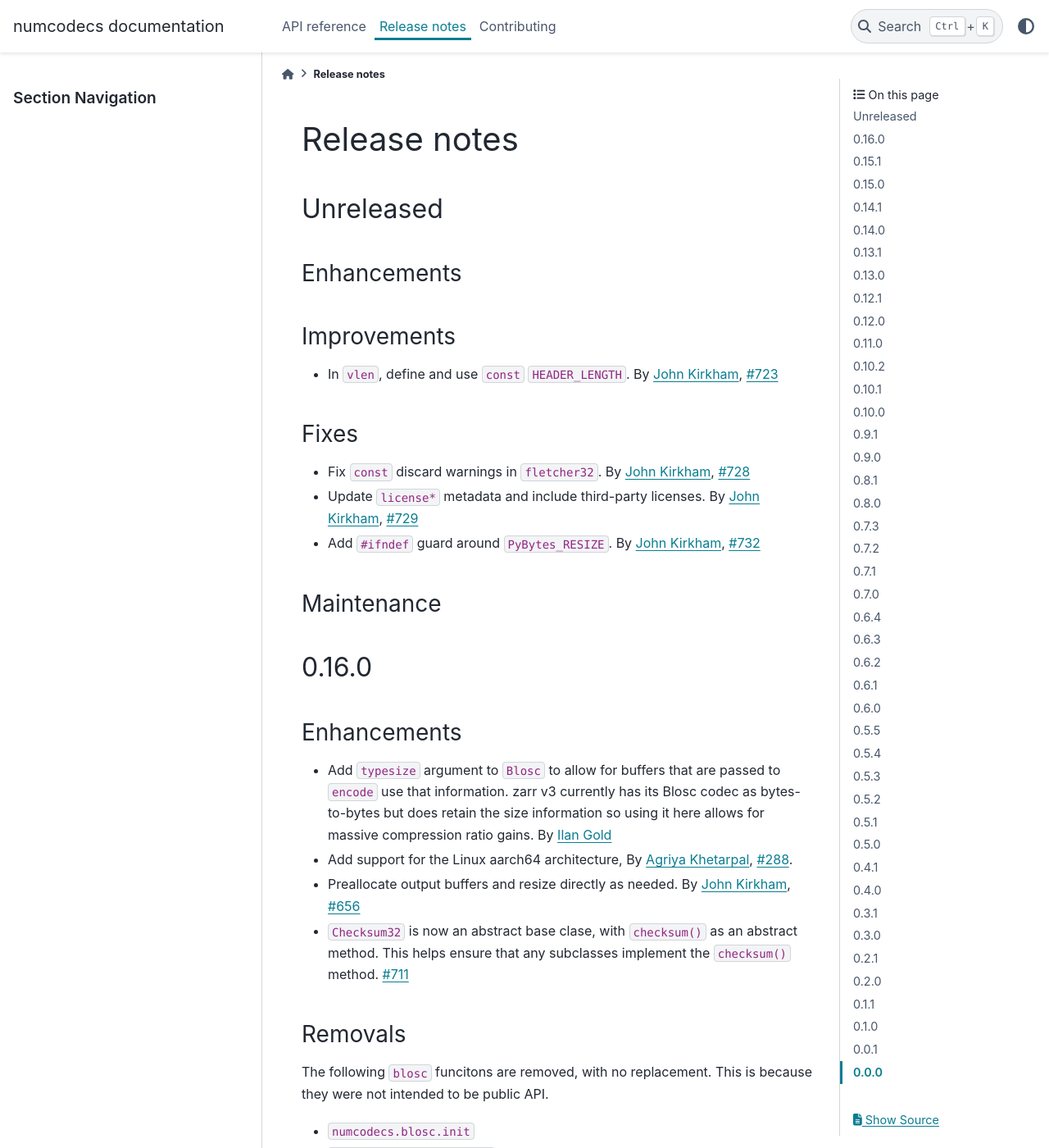
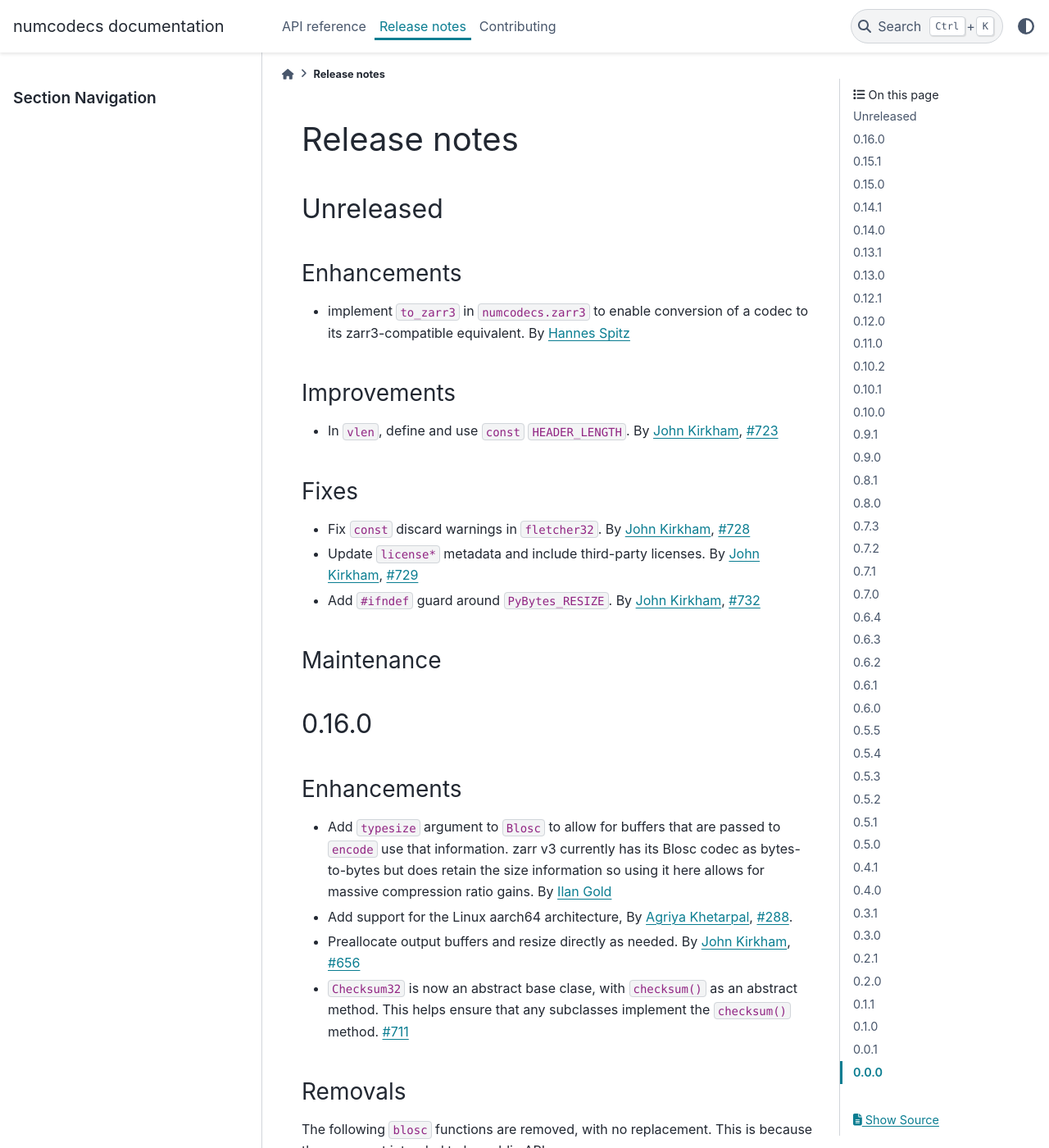
Before and after one commit to zarr-developers/numcodecs, a Sphinx documentation site: the page built from docs/release.rst, in a window 1280 px wide and 1400 px high. Shown: the whole window at 82% size. Built offline with Sphinx 7.4.7 and the PyData theme 0.15.4, drawn with Linux system fonts in a browser that asks for light colours; the version number could not be read and is left out; some of the changed text lies outside the part shown.

Commit message:
update release.rst

```diff
--- a/docs/release.rst
+++ b/docs/release.rst
@@ -11,7 +11,6 @@ Release notes
     Unreleased
     ----------
 
-
 .. _unreleased:
 
 Unreleased
@@ -19,6 +18,9 @@ Unreleased
 
 Enhancements
 ~~~~~~~~~~~~
+
+* implement ``to_zarr3`` in ``numcodecs.zarr3`` to enable conversion of a codec to its zarr3-compatible equivalent.
+  By :user:`Hannes Spitz <brokkoli71>`
 
 Improvements
 ~~~~~~~~~~~~
@@ -63,7 +65,7 @@ Enhancements
 Removals
 ~~~~~~~~
 
-The following ``blosc`` funcitons are removed, with no replacement.
+The following ``blosc`` functions are removed, with no replacement.
 This is because they were not intended to be public API.
 
 - ``numcodecs.blosc.init``
```
